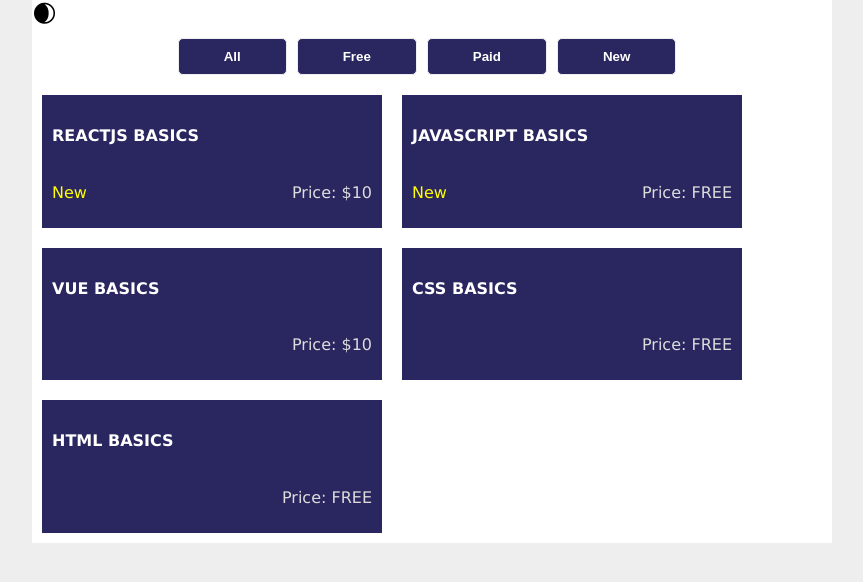
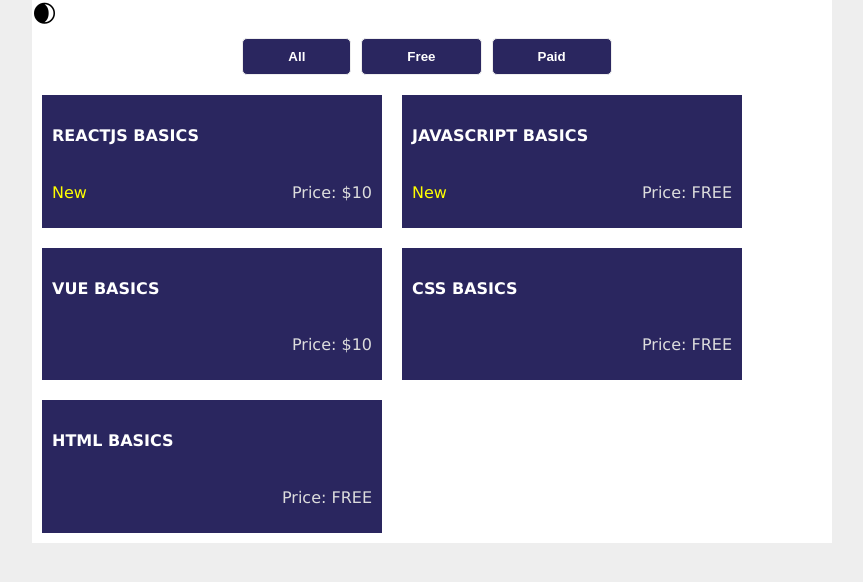
Before and after one commit to somcoders/barashada-reactJS, a React (Create React App) app: page / in a window 1280 px wide. Shown: the top 582 px of the page, without its empty margins (208-1071 px from the left). Built offline with nearby package versions, Linux system fonts and the light colour scheme.

Commit message:
Lesson 13 Fix equlaity bug.

```diff
--- a/src/components/Courses.jsx
+++ b/src/components/Courses.jsx
@@ -6,7 +6,7 @@ export default function Courses(){
     const [allCourses,setAllCourses] = useState(courseData);
     const [filteredCourses,setFilteredCourses] = useState([]);
 
-    const filterData = ["All","Free","Paid","New"];
+    const filterData = ["All","Free","Paid"];
 
     function getCourses(){
         if(filteredCourses.length > 0){
@@ -21,9 +21,9 @@ export default function Courses(){
    ))
 
    function filetrByPrice(filterValue){
-        if(filterValue == "Free"){
+        if(filterValue === "Free"){
             return allCourses.filter(courses => courses.price == 0)
-        }else if(filterValue == "Paid"){
+        }else if(filterValue === "Paid"){
             return allCourses.filter(courses => courses.price > 0)
         }else{
             return [];
@@ -42,7 +42,7 @@ export default function Courses(){
     return (
         <>
             <div className="filters">
-                {filterData.map(filter => <button onClick={filterCourses}>{filter}</button>)}
+                {filterData.map(filter => <button key={filter} onClick={filterCourses}>{filter}</button>)}
             </div>
             <div className='courses'>
                 {courses.length > 0 ? courses : "No Courses Found"}
```
